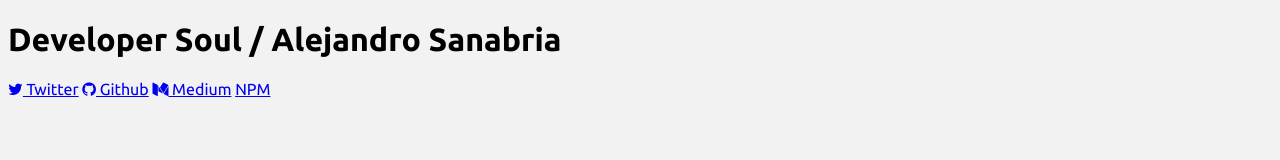
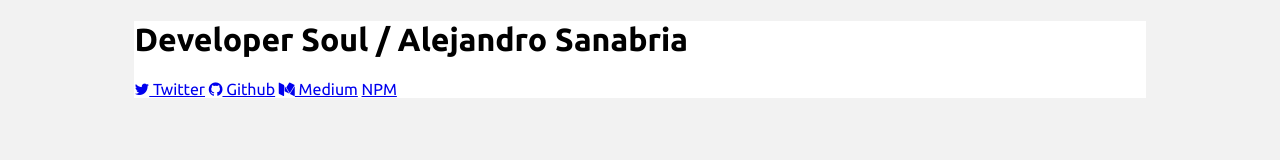
Before and after one commit to developersoul/developersoul.github.io, a plain HTML site: page index.html in a window 1280 px wide. Drawn offline with Linux system fonts and the light colour scheme.

Commit message:
add more style

```diff
--- a/index.html
+++ b/index.html
@@ -2,6 +2,7 @@
 <html lang="en">
 <head>
   <meta charset="UTF-8">
+  <meta name="viewport" content="width=device-width, initial-scale=1">
   <title>Developer Soul / Alejandro Sanabria</title>
   <link rel="stylesheet" href="https://cdnjs.cloudflare.com/ajax/libs/font-awesome/4.7.0/css/font-awesome.min.css">
   <link href="https://fonts.googleapis.com/css?family=Ubuntu:300,400,500,700" rel="stylesheet">
@@ -10,14 +11,20 @@
       background: #f2f2f2;
       font-family: 'Ubuntu', sans-serif;
     }
+    .container {
+      width: 80%;
+      margin: 0 auto;
+      background: #fff;
+    }
   </style>
 </head>
 <body>
-
-<h1>Developer Soul / Alejandro Sanabria</h1>
-<a href="https://twitter.com/developersoul"><i class="fa fa-twitter" aria-hidden="true"></i> Twitter</a>
-<a href="https://github.com/developersoul"><i class="fa fa-github" aria-hidden="true"></i> Github</a>
-<a href="https://medium.com/@developersoul"><i class="fa fa-medium" aria-hidden="true"></i> Medium</a>
-<a href="https://www.npmjs.com/~developersoul">NPM</a>
+<div class="container">
+  <h1>Developer Soul / Alejandro Sanabria</h1>
+  <a href="https://twitter.com/developersoul"><i class="fa fa-twitter" aria-hidden="true"></i> Twitter</a>
+  <a href="https://github.com/developersoul"><i class="fa fa-github" aria-hidden="true"></i> Github</a>
+  <a href="https://medium.com/@developersoul"><i class="fa fa-medium" aria-hidden="true"></i> Medium</a>
+  <a href="https://www.npmjs.com/~developersoul">NPM</a>
+</div>
 </body>
 </html>
```
